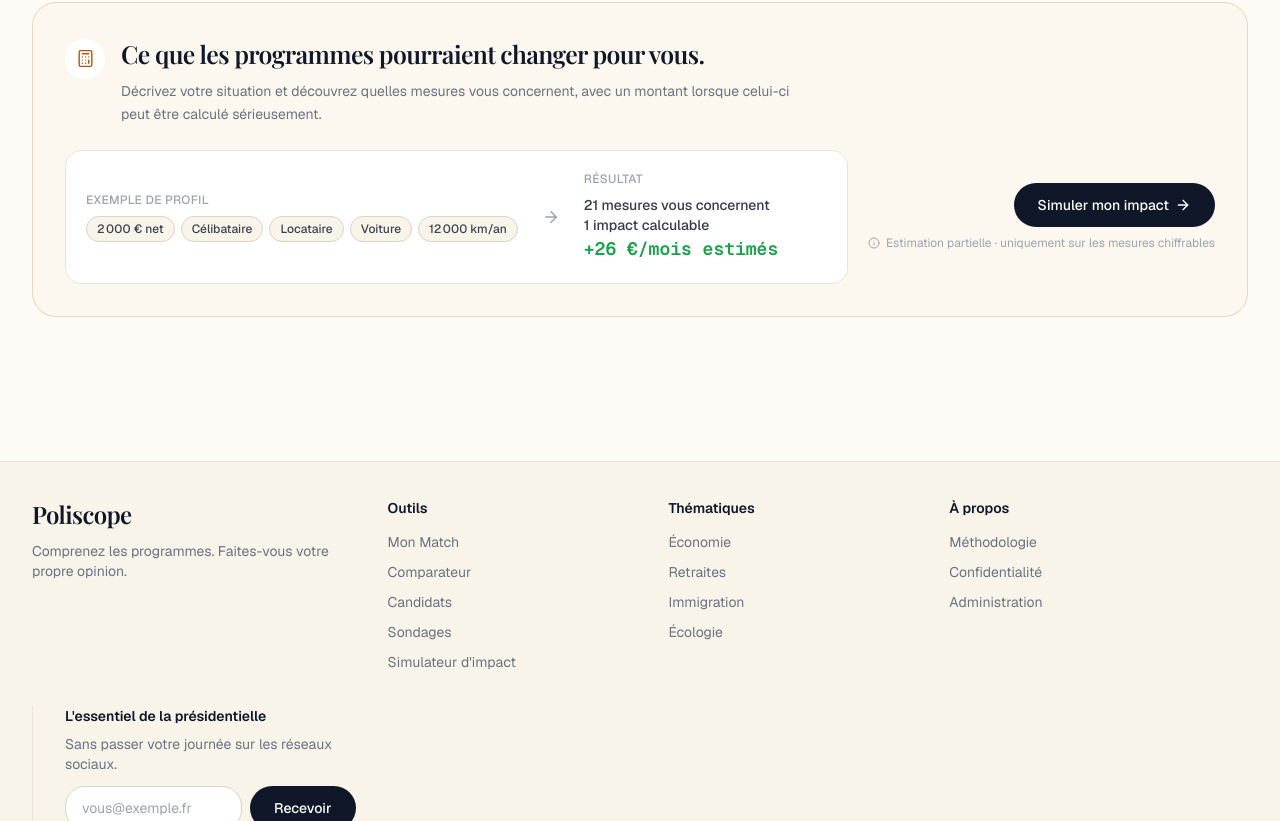
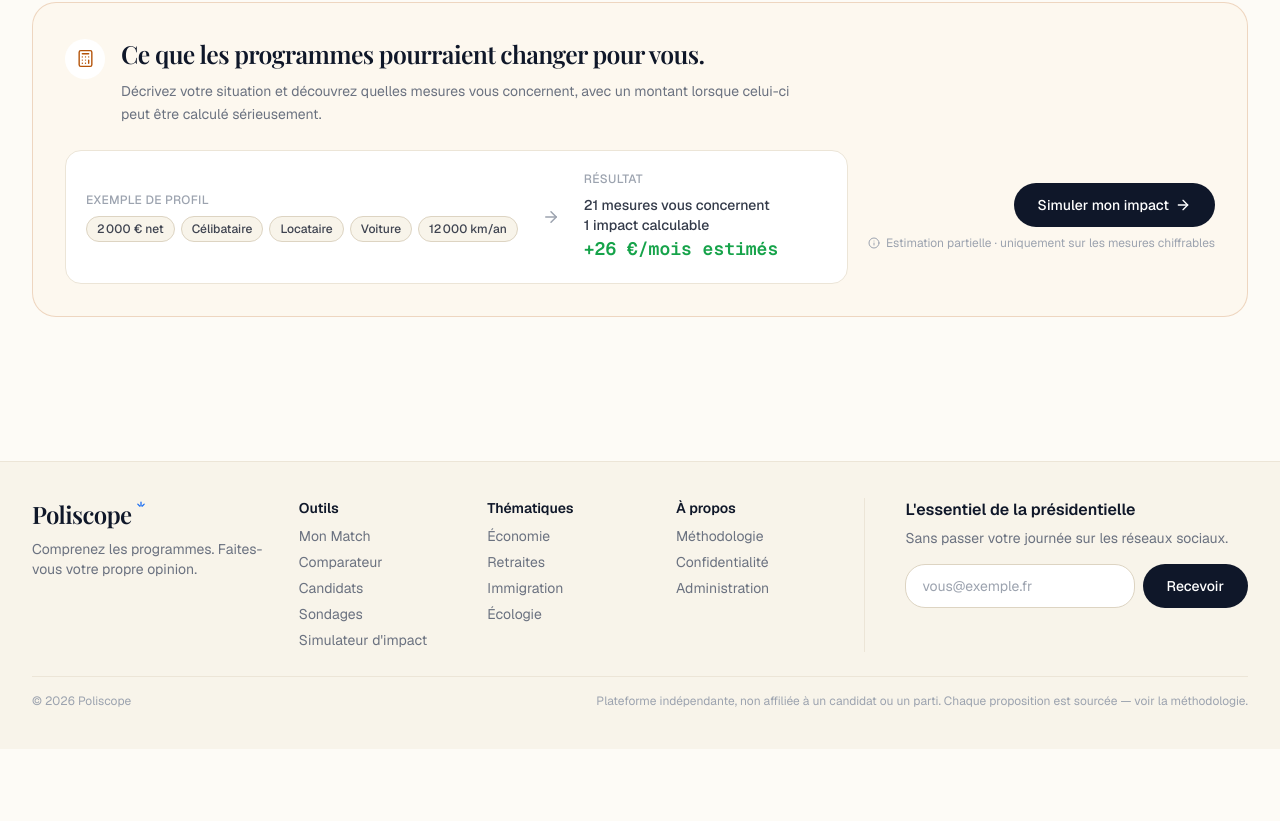
Before and after one commit to guillaume-pierron/poliscope, a Next.js app: page / in a window 1280 px wide. Shown: the part 1979-2800 px from the top of the page. After the commit the page ends 2728 px from the top, so only its background shows below. Built offline with nearby package versions, Linux system fonts and the light colour scheme; no server answers; the database is empty; a web font is replaced by a local one.

Commit message:
Refonte du footer pour coller à la maquette fournie
Grille 5 colonnes (logo/outils/thématiques/à propos/newsletter),
logo avec repère décoratif restauré, newsletter en pilule.

Co-Authored-By: Claude Opus 5 <noreply@anthropic.com>

```diff
--- a/src/components/layout/footer.tsx
+++ b/src/components/layout/footer.tsx
@@ -35,11 +35,11 @@ const columns = [
 export function Footer() {
   return (
     <footer className="mt-16 border-t border-border bg-surface">
-      <div className="container-app py-9">
-        <div className="grid gap-8 md:grid-cols-[1.3fr_1fr_1fr_1.2fr]">
+      <div className="container-app pt-9 pb-10">
+        <div className="grid gap-8 md:grid-cols-[1.5fr_1fr_1fr_1fr_2.45fr]">
           <div>
-            <Logo showAccent={false} />
-            <p className="mt-2.5 max-w-xs text-sm text-muted">
+            <Logo />
+            <p className="mt-2 max-w-[15rem] text-sm text-muted">
               Comprenez les programmes. Faites-vous votre propre opinion.
             </p>
           </div>
@@ -47,7 +47,7 @@ export function Footer() {
           {columns.map((col) => (
             <div key={col.title}>
               <h4 className="text-sm font-semibold">{col.title}</h4>
-              <ul className="mt-3 space-y-1.5">
+              <ul className="mt-1.5 space-y-0.5">
                 {col.links.map((link) => (
                   <li key={link.href}>
                     <Link
@@ -62,17 +62,18 @@ export function Footer() {
             </div>
           ))}
 
-          <div className="md:border-l md:border-border md:pl-8">
-            <h4 className="text-sm font-semibold">L&apos;essentiel de la présidentielle</h4>
-            <p className="mt-2 text-sm text-muted">
+          <div className="md:border-l md:border-border md:pl-10">
+            <h4 className="text-base font-semibold">L&apos;essentiel de la présidentielle</h4>
+            <p className="mt-1.5 text-sm text-muted">
               Sans passer votre journée sur les réseaux sociaux.
             </p>
-            <NewsletterForm className="mt-3" />
+            {/* Bouton en pilule dans le footer — le composant partagé reste en rounded-xl ailleurs. */}
+            <NewsletterForm className="mt-4 [&_button]:rounded-full" />
           </div>
         </div>
 
-        <div className="mt-7 flex flex-col gap-2 border-t border-border pt-4 text-xs text-muted-2 sm:flex-row sm:items-center sm:justify-between">
-          <p>© {new Date().getFullYear()} Poliscope. Plateforme indépendante et non partisane.</p>
+        <div className="mt-6 flex flex-col gap-2 border-t border-border pt-4 text-xs text-muted-2 sm:flex-row sm:items-center sm:justify-between">
+          <p>© {new Date().getFullYear()} Poliscope</p>
           <p>
             Plateforme indépendante, non affiliée à un candidat ou un parti. Chaque proposition
             est sourcée — voir la méthodologie.
```
